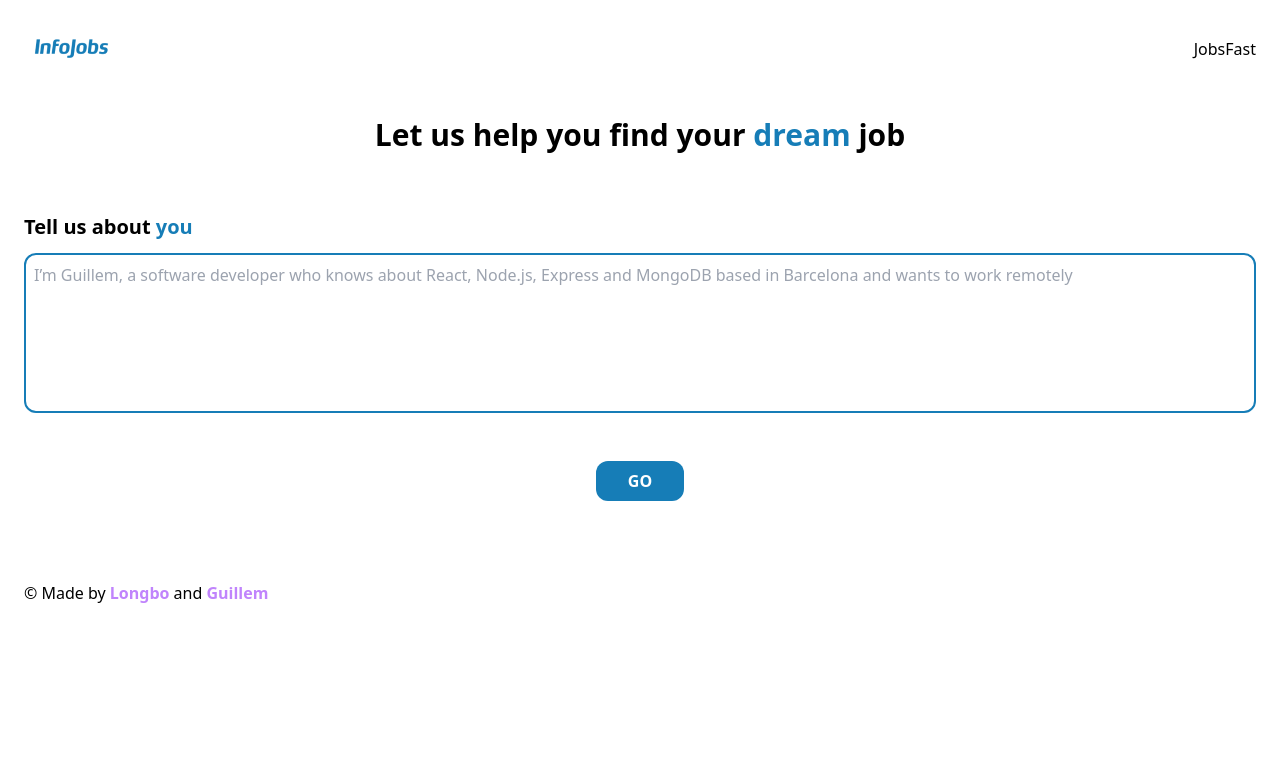
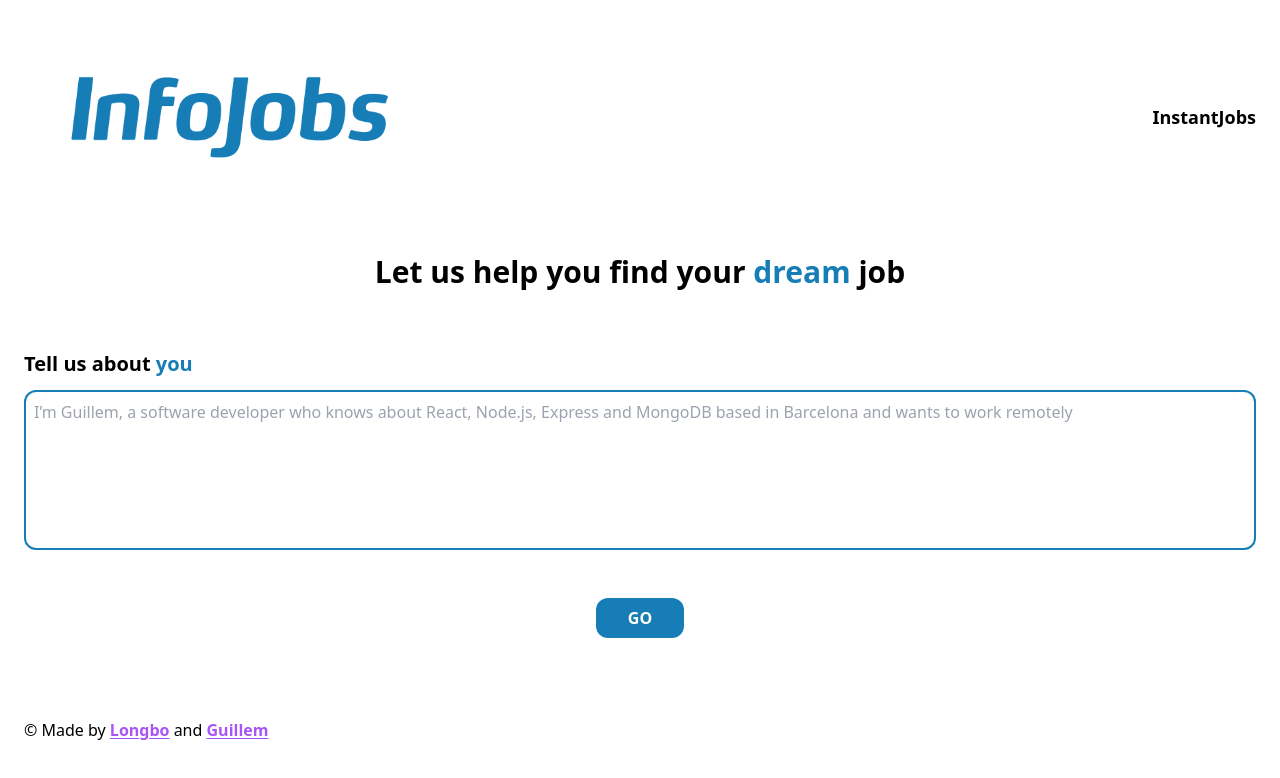
Before and after one commit to GuillemGarciaDev/hackupc-2022-challenge, a React (Create React App) app: page / in a window 1280 px wide. Shown: the top 778 px of the page. Built offline with nearby package versions, Linux system fonts and the light colour scheme.

Commit message:
Tweaked list page

```diff
--- a/src/app/commons/Header.jsx
+++ b/src/app/commons/Header.jsx
@@ -1,11 +1,13 @@
 import React from 'react';
-import logo from '../../assets/infojobs-logo.png';
+import { Link } from 'react-router-dom';
 
 const Header = () => {
   return (
     <div className='flex flex-row justify-between items-center w-full'>
-      <img src={logo} alt='' />
-      <p className='text-base font-medium'>JobsFast</p>
+      <Link to='/' className='w-1/3'>
+        <img className='w-full' src='/title-logo.png' alt='' />
+      </Link>
+      <p className='text-lg font-semibold'>InstantJobs</p>
     </div>
   );
 };
--- a/src/app/home/components/Footer.jsx
+++ b/src/app/home/components/Footer.jsx
@@ -1,12 +1,28 @@
 import React from 'react';
 
 const Footer = () => {
+  return (
+    <div className='container mx-auto my-8'>
+      © Made by{' '}
+      <a
+        className='font-bold text-purple-500 underline underline-offset-2'
+        href='https://github.com/obnol'
+        target='_blank'
+        rel='noreferrer'
+      >
+        Longbo
+      </a>{' '}
+      and{' '}
+      <a
+        className='font-bold text-purple-500 underline underline-offset-2'
+        href='https://github.com/GuillemGarciaDev'
+        target='_blank'
+        rel='noreferrer'
+      >
+        Guillem
+      </a>
+    </div>
+  );
+};
 
-    return (
-        <div className="container mx-auto my-8">
-            <p className="">© Made by <a className="font-bold text-purple-400" href="https://github.com/obnol" target="_blank" rel="noreferrer">Longbo</a> and <a className="font-bold text-purple-400" href="https://github.com/GuillemGarciaDev" target="_blank" rel="noreferrer">Guillem</a></p>
-        </div>
-    )
-}
-
-export default Footer
+export default Footer;
--- a/src/app/home/components/Header.jsx
+++ b/src/app/home/components/Header.jsx
@@ -1,15 +1,15 @@
 import React from 'react';
-import logo from '../../../assets/infojobs-logo.png';
+import { Link } from 'react-router-dom';
 
 const Header = () => {
+  return (
+    <div className='flex flex-row justify-between items-center w-full'>
+      <Link to='/' className='w-1/3'>
+        <img className='w-full' src='/title-logo.png' alt='' />
+      </Link>
+      <p className='text-lg font-semibold'>InstantJobs</p>
+    </div>
+  );
+};
 
-    return (
-        <div className='flex flex-row justify-between items-center w-full'>
-            <img src={logo} alt='' />
-            <p className='text-base font-medium'>JobsFast</p>
-        </div>
-    )
-
-}
-
-export default Header
+export default Header;
--- a/src/app/list/List.jsx
+++ b/src/app/list/List.jsx
@@ -1,21 +1,23 @@
 import React from 'react';
-import Header from '../home/components/Header'
-import Data from './response.json'
-import Item from './components/Item'
-
+import Header from '../home/components/Header';
+import Data from './response.json';
+import Item from './components/Item';
 import { useSelector } from 'react-redux';
 
 const List = () => {
-
-
   const offers = useSelector(({ app }) => app.offers);
 
   return (
     <div className='flex flex-col mx-6 my-7'>
-      <Header/>
-      <p className='font-bold text-3xl text-center w-full my-10'>Here you can find all your <span className="text-[#167DB7]">offers</span></p>
+      <Header />
+      <p className='font-bold text-3xl text-center w-full my-10'>
+        Here you can find all your{' '}
+        <span className='text-[#167DB7]'>offers</span>
+      </p>
       <div className='flex flex-col justify-center w-full h-auto'>
-      {offers.map((currentOffer) => <Item currentOffer={currentOffer}/>)}
+        {offers.items.map((currentOffer) => (
+          <Item currentOffer={currentOffer} />
+        ))}
       </div>
     </div>
   );
--- a/src/app/list/components/Item.jsx
+++ b/src/app/list/components/Item.jsx
@@ -1,11 +1,17 @@
-import React from 'react'
+import React from 'react';
 import { MdPlace } from 'react-icons/md';
 
-const Item = ({currentOffer}) => {
+const Item = ({ currentOffer }) => {
+  const handleOpenLink = () => {
+    window.open(currentOffer.link, '_blank');
+  };
 
   return (
-        <div className="w-100 h-24 rounded-lg bg-gradient-to-br from-[#DBE2EF] to-white border-blue-200 border-solid border-2 my-4">
-            <div className='flex flex-row justify-between items-center mx-6 mt-4'>
+    <div className='w-100 rounded-lg bg-gradient-to-br from-[#DBE2EF] to-white border-blue-200 border-solid border-2 my-4 h-auto'>
+      <div
+        className='flex flex-row justify-between items-center my-3 mx-5'
+        onClick={() => handleOpenLink(currentOffer.link)}
+      >
         <div className='h-12 w-12'>
           <img
             className='w-full h-full rounded-lg'
@@ -26,7 +32,7 @@ const Item = ({currentOffer}) => {
         </div>
       </div>
     </div>
-    )
-}
+  );
+};
 
-export default Item
+export default Item;
```
Lines whose indentation alone changed are shown as unchanged.
